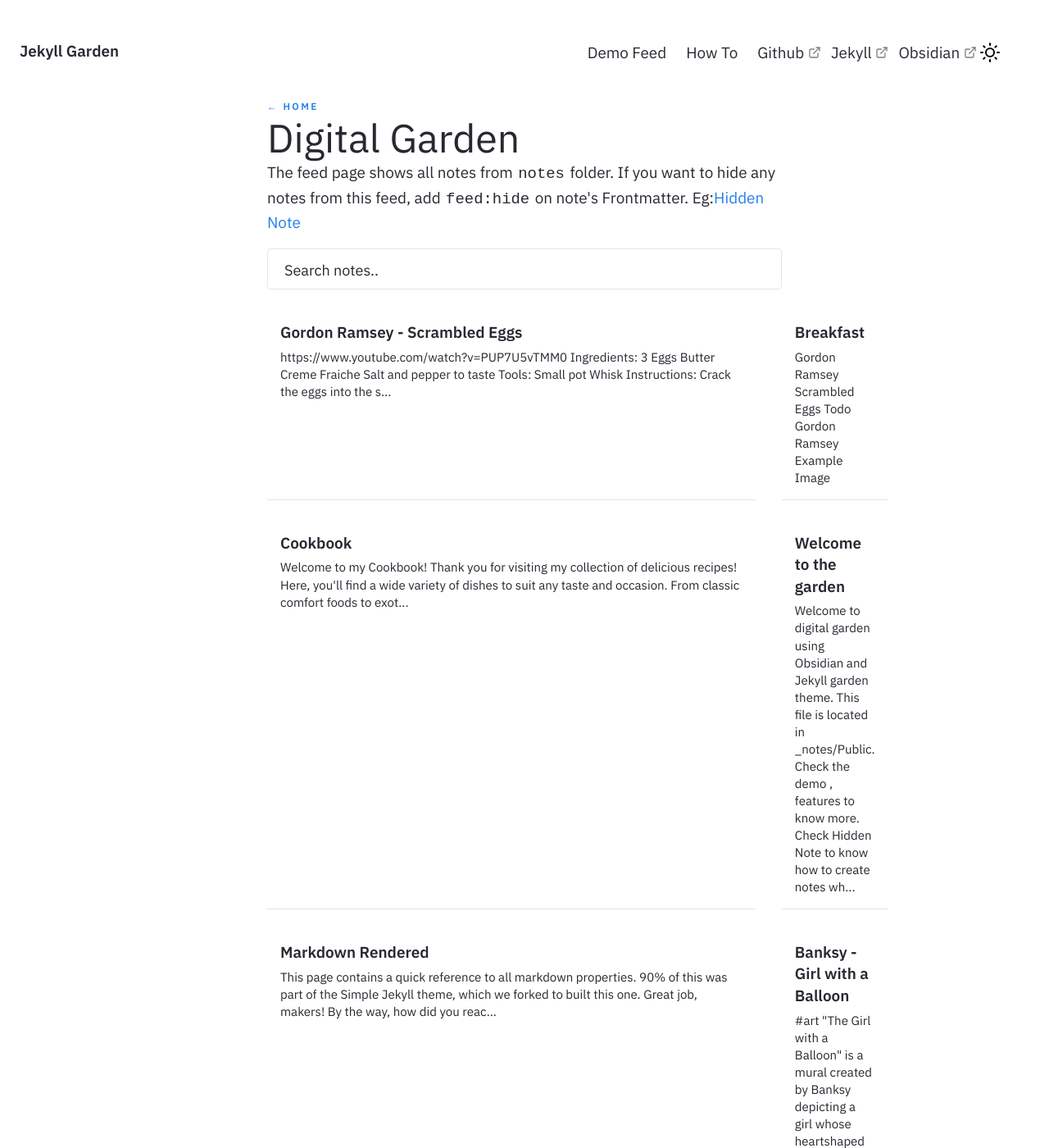
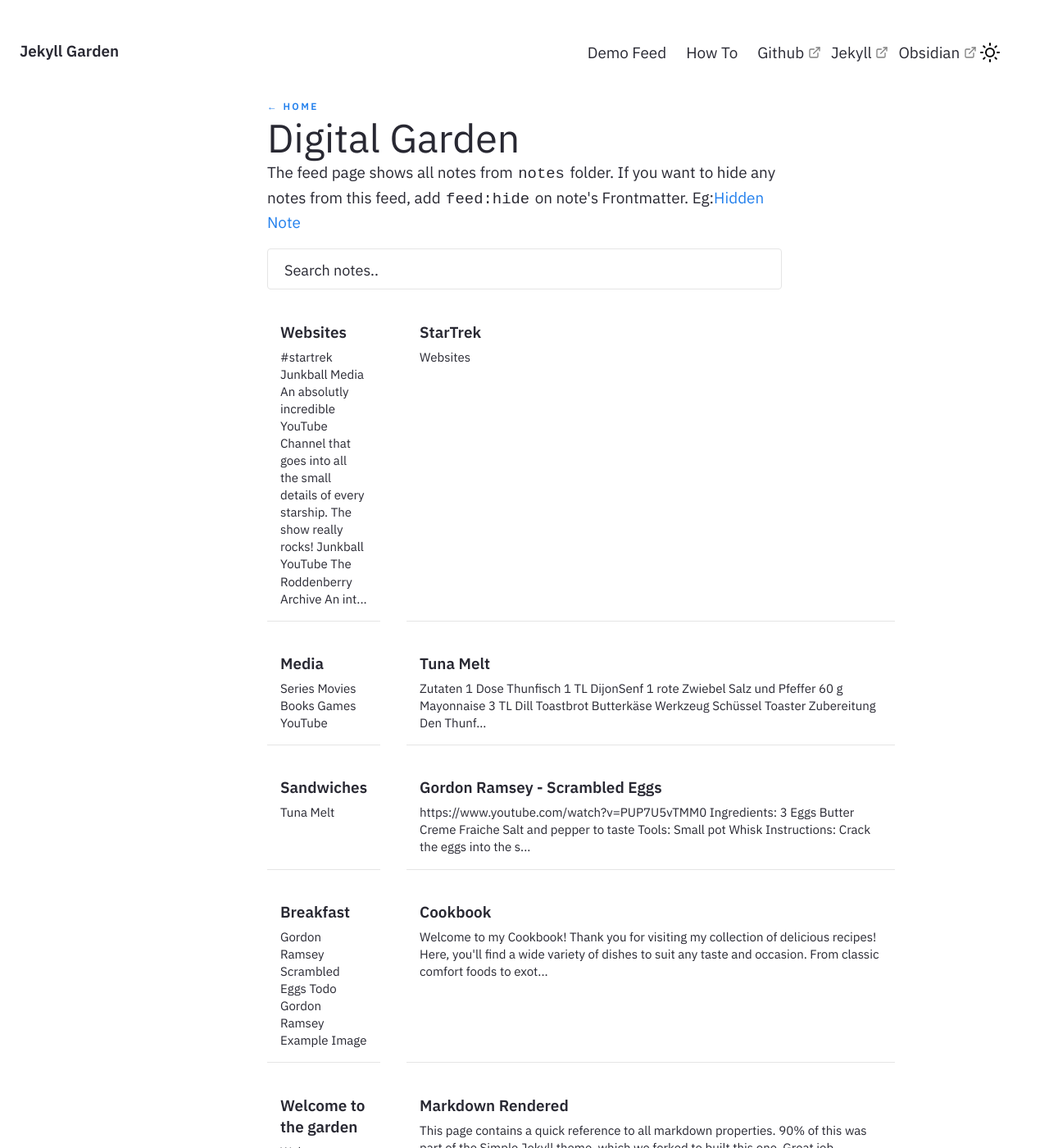
Before and after one commit to borgfriend/digital-garden, a Jekyll site: the page built from pages/notes.md, in a window 1280 px wide and 1400 px high. Shown: the whole window at 82% size. Built offline with Jekyll 4.4.1, drawn with Linux system fonts in a browser that asks for light colours.

Commit message:
some more stuff

```diff
--- /dev/null
+++ b/_notes/Public/Cookbook/sandwiches/Sandwiches.md
@@ -0,0 +1,6 @@
+---
+title: Sandwiches
+feed: show
+date: 2023-05-03
+---
+- [[Tuna Melt]]
--- /dev/null
+++ b/_notes/Public/Cookbook/sandwiches/Tuna Melt.md
@@ -0,0 +1,29 @@
+---
+title: Tuna Melt
+feed: show
+date: 2023-05-03
+---
+
+## Zutaten
+
+- 1 Dose Thunfisch
+- 1 TL Dijon-Senf
+- 1 rote Zwiebel
+- Salz und Pfeffer
+- 60 g Mayonnaise
+- 3 TL Dill
+- Toastbrot
+- Butterkäse
+
+## Werkzeug
+- Schüssel
+- Toaster
+
+## Zubereitung
+
+1. Den Thunfisch aus der Dose nehmen und mit einer Gabel fein zerdrücken.
+2. Die rote Zwiebel in kleine Würfel schneiden.
+3. Den Thunfisch, die Zwiebel, Senf, Salz, Pfeffer, Mayonnaise und Dill in einer Schüssel vermischen.
+4. Eine Scheibe Toastbrot toasten und mit Butterkäse belegen.
+5. Die Thunfisch-Mischung auf die Butterkäse-Scheibe streichen und mit einer weiteren Scheibe Toastbrot bedecken.
+6. Das Sandwich in einer Pfanne erhitzen, bis der Käse geschmolzen ist, oder im Sandwichmaker zubereiten.
--- /dev/null
+++ b/_notes/Public/Media/Media.md
@@ -0,0 +1,11 @@
+---
+title: Media
+feed: show
+date: 2023-05-03
+---
+
+* [[Series]]
+* [[Movies]]
+* [[Books]]
+* [[Games]]
+* [[YouTube]]
--- /dev/null
+++ b/_notes/Public/Media/Series/StarTrek/StarTrek.md
@@ -0,0 +1,6 @@
+---
+title: StarTrek
+feed: show
+date: 2023-05-03
+---
+- [[Websites]]
--- /dev/null
+++ b/_notes/Public/Media/Series/StarTrek/Websites.md
@@ -0,0 +1,19 @@
+---
+title: Websites
+feed: show
+date: 2023-05-03
+---
+#startrek
+
+## Junkball Media
+
+An absolutly incredible YouTube Channel that goes into all the small details of every starship. The show really rocks!
+
+[Junkball - YouTube](https://www.youtube.com/@JunkBallMedia)
+
+
+## The Roddenberry Archive
+
+An interactive tour of every Startrek Bridge.
+
+[Enterprise XCV-330 (c2100) - Roddenberry Archive](https://roddenberry.x.io/c2100-enterprise-xcv-330/)
--- a/_notes/Public/Welcome to the garden.md
+++ b/_notes/Public/Welcome to the garden.md
@@ -12,3 +12,4 @@ This is going to be more a collection of random things I find interesting:
 
 - [[Cookbook]]
 - [[Essays]]
+- [[Media]]
```
Also changed, not shown: README.md (+2 -1 lines), _notes/Public/Cookbook/Cookbook.md (+4 -0 lines), _notes/Public/Media/Games/Games.md (added, +3 -0 lines), _notes/Public/Media/Series/Series.md (added, +1 -0 lines).
